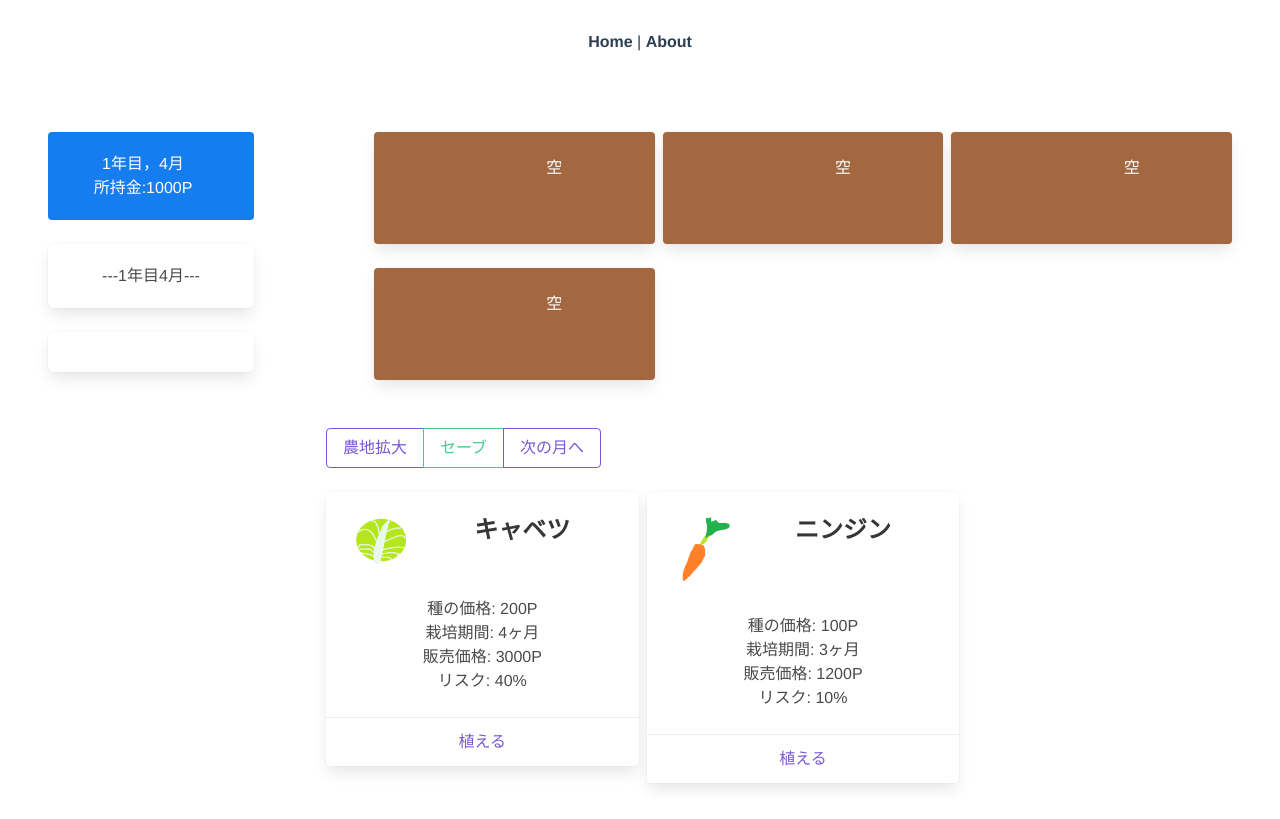
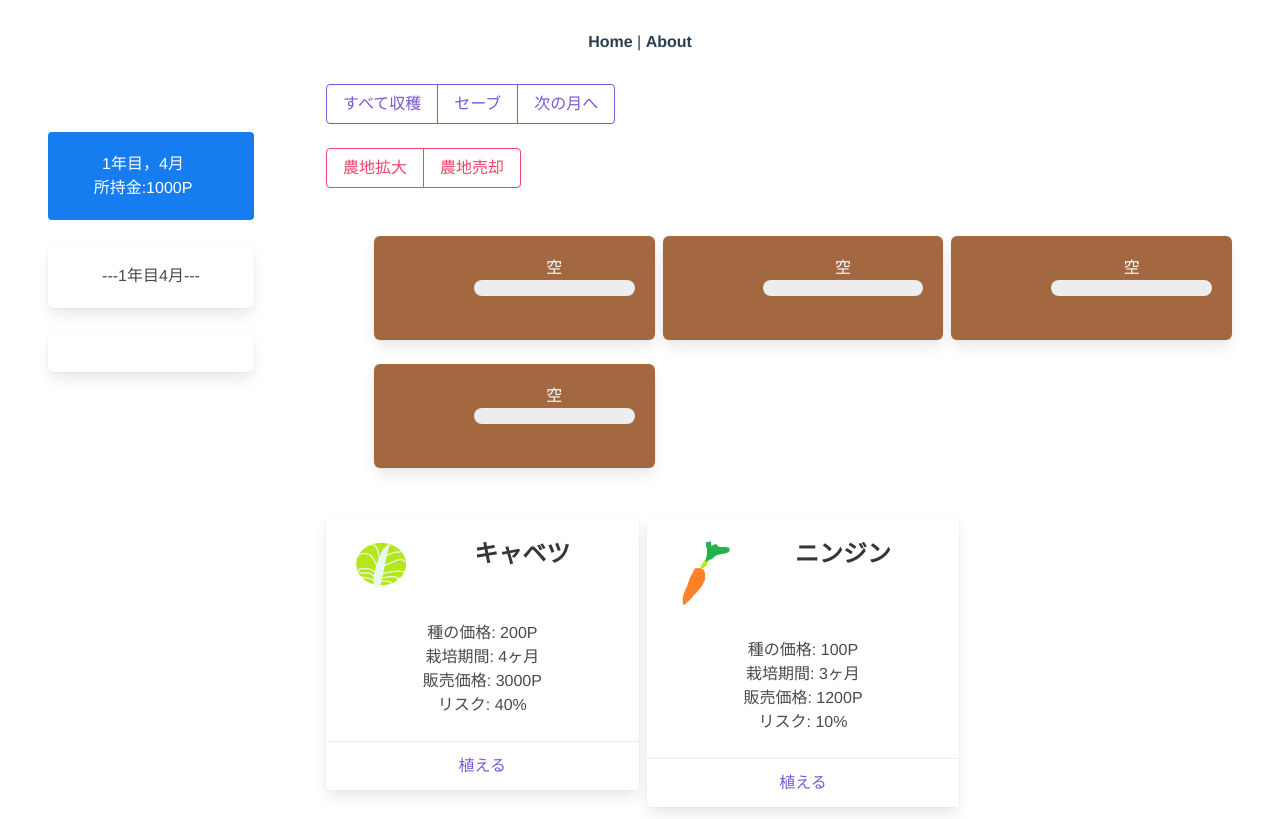
Before and after one commit to pb10001/economic-game, a Vue app in the folder frontend/: page /agriculture in a window 1280 px wide. Built offline with nearby package versions, Linux system fonts and the light colour scheme.

Commit message:
Implement selling land

```diff
--- a/frontend/src/annual-report.ts
+++ b/frontend/src/annual-report.ts
@@ -27,6 +27,10 @@ export default class AnnualReportModel {
         /* 粗利 */
         return this.revenue - this.totalCost();
     }
+    public profitability(): number {
+        /* 粗利率(小数第一位まで) */
+        return Math.round(1000 * this.netIncome() / this.revenue) / 10;
+    }
     public toString(): string {
         /* 文字列化 */
         return [
@@ -36,6 +40,7 @@ export default class AnnualReportModel {
             '売上: ' + this.revenue + 'P',
             '費用: ' + this.totalCost() + 'P',
             '粗利: ' + this.netIncome() + 'P',
+            '粗利率' + this.profitability() + '%',
         ].join('\n');
     }
 }
--- /dev/null
+++ b/frontend/src/components/Catalogue.vue
@@ -0,0 +1,48 @@
+<template>
+    <div class="columns is-multiline is-variable is-1">
+        <div class="column is-4" v-for="item in veges" :key="item.name" v-if="item.isSeedable(currentMonth)">
+            <div class="card">
+                <div class="card-content">
+                    <div class="media">
+                        <div class="media-left">
+                            <img :src="item.url" width="64">
+                        </div>
+                        <div class="media-content">
+                            <p class="title is-4">{{item.name}}</p>
+                        </div>
+                    </div>
+                    <p>種の価格: {{item.initPrice}}P</p>
+                    <p>栽培期間: {{item.span}}ヶ月</p>
+                    <p>販売価格: {{item.value}}P</p>
+                    <p>リスク: {{item.risk * 100}}%</p>
+                </div>
+                <div class="card-footer">
+                    <a @click="seed(item)" class="card-footer-item">植える</a>
+                </div>
+            </div>
+        </div>
+    </div>
+</template>
+<script lang="ts">
+import { Component, Vue } from 'vue-property-decorator';
+import Vegetable from '../vegetable';
+@Component({
+    computed: {
+        currentMonth() {
+            return this.$store.state.agriCulture.month;
+        },
+        veges() {
+            return this.$store.state.agriCulture.vegetables;
+        },
+    },
+    mounted() {
+    },
+    methods: {
+        seed(item: Vegetable) {
+            this.$store.commit('agriCulture/seed', item.copy());
+        },
+    },
+})
+export default class Catalogue extends Vue {
+}
+</script>
--- a/frontend/src/components/Control.vue
+++ b/frontend/src/components/Control.vue
@@ -1,32 +1,13 @@
 <template>
     <div>
         <div class="buttons has-addons">
-            <span @click="addField" class="button is-primary is-outlined">農地拡大</span>
-            <span class="button is-success is-outlined">セーブ</span>
+            <span @click="harvestAll" class="button is-primary is-outlined">すべて収穫</span>
+            <span class="button is-primary is-outlined">セーブ</span>
             <span @click="next" class="button is-primary is-outlined">次の月へ</span>
         </div>
-        <div class="columns is-multiline is-variable is-1">
-            <div class="column is-4" v-for="item in veges" :key="item.name" v-if="item.isSeedable(currentMonth)">
-                <div class="card">
-                    <div class="card-content">
-                        <div class="media">
-                            <div class="media-left">
-                                <img :src="item.url" width="64">
-                            </div>
-                            <div class="media-content">
-                                <p class="title is-4">{{item.name}}</p>
-                            </div>
-                        </div>
-                        <p>種の価格: {{item.initPrice}}P</p>
-                        <p>栽培期間: {{item.span}}ヶ月</p>
-                        <p>販売価格: {{item.value}}P</p>
-                        <p>リスク: {{item.risk * 100}}%</p>
-                    </div>
-                    <div class="card-footer">
-                        <a @click="seed(item)" class="card-footer-item">植える</a>
-                    </div>
-                </div>
-            </div>
+        <div class="buttons has-addons">
+            <span @click="addField" class="button is-danger is-outlined">農地拡大</span>
+            <span @click="sellField" class="button is-danger is-outlined">農地売却</span>
         </div>
     </div>
 </template>
@@ -35,12 +16,6 @@ import { Component, Vue } from 'vue-property-decorator';
 import Vegetable from '../vegetable';
 @Component({
     computed: {
-        currentMonth() {
-            return this.$store.state.agriCulture.month;
-        },
-        veges() {
-            return this.$store.state.agriCulture.vegetables;
-        }
     },
     mounted() {
     },
@@ -49,16 +24,25 @@ import Vegetable from '../vegetable';
             this.$store.commit('agriCulture/nextMonth');
         },
         seed(item: Vegetable) {
-            this.$store.commit("agriCulture/seed", item.copy());
+            this.$store.commit('agriCulture/seed', item.copy());
+        },
+        harvestAll() {
+            this.$store.commit('agriCulture/harvestAll');
         },
         addField() {
             this.$dialog.confirm({
-                message: "50000P消費します。続けますか？",
-                onConfirm: () => this.$store.commit("agriCulture/addField"),
+                message:'50000P消費します。続けますか？',
+                onConfirm: () => this.$store.commit('agriCulture/addField'),
+            })
+        },
+        sellField() {
+            this.$dialog.confirm({
+                message:'40000Pで農地を1つ手放します。続けますか？',
+                onConfirm: () => this.$store.commit('agriCulture/sellField'),
             })
         },
     },
 })
-export default class Control extends Vue{
+export default class Control extends Vue {
 }
 </script>
--- a/frontend/src/components/Fields.vue
+++ b/frontend/src/components/Fields.vue
@@ -1,10 +1,9 @@
 <template>
     <section class="section">
         <div>
-            <transition-group name="bl" class="columns is-multiline is-variable is-1">
+            <transition-group name="vl" class="columns is-multiline is-variable is-1">
                 <div class="column is-4" v-for="item in blocks" :key="item.id">
-                    <div class="card has-text-white">
-                        <div class="card-content earth">
+                    <div class="box earth has-text-white">
                         <div class="media">
                             <div class="media-left">
                                 <figure class="image is-64x64">
@@ -13,13 +12,10 @@
                             </div>
                             <div class="media-content">
                                 <p>{{item.vegetable.name}}</p>
-                                    <p v-if="item.vegetable.name !== '空'">{{item.vegetable.age}}ヶ月目</p>
+                                <progress class="progress is-info" :value="item.vegetable.age" :max="item.vegetable.span"></progress>
+                                <a class="button is-success" v-if="item.vegetable.isHarvestable" @click="harvest(item)">収穫</a>
                             </div>
                         </div>
-                        </div>
-                        <footer class="card-footer" v-if="item.vegetable.isHarvestable">
-                            <a class="card-footer-item" @click="harvest(item)">収穫</a>
-                        </footer>
                     </div>
                 </div>
             </transition-group>
@@ -44,19 +40,22 @@ import Vegetable from '../vegetable';
     }
 })
 export default class Fields extends Vue {
-    activated: boolean = false;
+    public activated: boolean = false;
 }
 </script>
 <style lang="scss" scoped>
-.card {
-    border-radius: 5px;
-}
-.bl-enter-active, .bl-leave-active {
+.vl-enter-active, .vl-leave-active {
   transition: all 1s;
 }
-.bl-enter, .bl-leave-to {
+.vl-enter, .vl-leave-to {
   opacity: 0;
-  transform: translateY(30px);
+  transform: translateY(100px);
+}
+.vl-leave-active {
+  position: absolute;
+}
+.vl-move {
+  transition: transform .5s;
 }
 .earth {
     background: #A36840;
--- a/frontend/src/field.ts
+++ b/frontend/src/field.ts
@@ -6,9 +6,9 @@ export default class FieldModel {
         this.id = id;
     }
     public get vegetable(): Vegetable {
-        return this._vegetable
+        return this._vegetable;
     }
     public set vegetable(value: Vegetable) {
-        this._vegetable = value
+        this._vegetable = value;
     }
 }
--- a/frontend/src/store.ts
+++ b/frontend/src/store.ts
@@ -6,7 +6,7 @@ import AnnualReportModel from './annual-report';
 
 Vue.use(Vuex);
 interface State {
-  fields: FieldModel[]
+  fields: FieldModel[];
 }
 const agriCulture = {
   // モジュールごとにmutationsなどを分割できる(同じ名前でも)
@@ -31,30 +31,38 @@ const agriCulture = {
       new FieldModel(2),
       new FieldModel(3),
       new FieldModel(4),
-    ]
+    ],
   },
   mutations: {
+    gain(state: any, price: number) {
+      state.money += price;
+      if (state.money >= 0) {
+        /* プラスに転じた場合 */
+        state.gameOver = false;
+      }
+    },
     consume(state: any, price: number) {
-      if(state.gameOver) return;
+      if (state.gameOver) { return; }
       state.money -= price;
-      if(state.money < 0) {
-        /* 破綻 */
-        state.log += '破綻\n';
+      if (state.money < 0) {
+        /* マイナス */
+        state.log += '所持金がマイナスになりました\n';
         state.gameOver = true;
       }
     },
     report(state: any) {
-      let report = state.report;
+      const report = state.report;
       report.cash = state.money;
       report.land = state.fields.length * 50000;
-      state.reportLog += '【' + state.year + '年目　年次レポート】\n';
+      state.reportLog += '【年次レポート　' + state.year + '年目】\n';
       state.reportLog += report.toString() + '\n';
     },
     nextMonth(state: any) {
-      if(state.gameOver) return;
-      let fields: FieldModel[]  = state.fields;
-      fields.forEach(f => {
-        if(!f.vegetable.isEmpty()) {
+      if (state.gameOver) { return; }
+      state.log = '';
+      const fields: FieldModel[]  = state.fields;
+      fields.forEach((f) => {
+        if (!f.vegetable.isEmpty()) {
           state.report.cultivationCost += 100; // 栽培費用
           agriCulture.mutations.consume(state, 100);
         }
@@ -71,10 +79,10 @@ const agriCulture = {
       state.log += '---' + state.year + '年目' + state.month + '月' + '---\n';
     },
     seed(state: any, vegetable: Vegetable) {
-      if(state.gameOver) return;
-      for(let i=0;i<state.fields.length;i++) {
-        let f = state.fields[i];
-        if(f.vegetable.name==='空') {
+      if (state.gameOver) { return; }
+      for (let i = 0; i < state.fields.length; i++) {
+        const f = state.fields[i];
+        if (f.vegetable.isEmpty()) {
           f.vegetable = vegetable;
           state.report.purchaseCost += f.vegetable.initPrice; // 費用
           agriCulture.mutations.consume(state, f.vegetable.initPrice);
@@ -84,27 +92,58 @@ const agriCulture = {
       }
     },
     harvest(state: any, field: FieldModel) {
-      if(state.gameOver) return;
-      let r = Math.random();
-      if(r < field.vegetable.risk) {
+      const r = Math.random();
+      if (r < field.vegetable.risk) {
         state.log += field.vegetable.name + 'の収穫に失敗した!\n';
       } else {
         state.log += field.vegetable.name + 'を収穫した!\n';
         state.report.revenue += field.vegetable.value; // 売り上げ
-        state.money += field.vegetable.value;
+        agriCulture.mutations.gain(state, field.vegetable.value);
       }
       field.vegetable = Vegetable.empty();
     },
+    harvestAll(state: any) {
+      const fields: FieldModel[] = state.fields;
+      fields.filter((f) => f.vegetable.isHarvestable)
+        .forEach((field) => {
+          const v = field.vegetable;
+          const r = Math.random();
+          if (r < v.risk) {
+            state.log += v.name + 'の収穫に失敗した!\n';
+          } else {
+            state.log += v.name + 'を収穫した!\n';
+            state.report.revenue += v.value; // 売り上げ
+            agriCulture.mutations.gain(state, v.value);
+          }
+          field.vegetable = Vegetable.empty();
+        });
+    },
     addField(state: any) {
-      if(state.gameOver) return;
-      let id = state.fields.length + 1;
+      if (state.gameOver) { return; }
+      const id = state.fields.length + 1;
       state.fields.push(new FieldModel(id));
       agriCulture.mutations.consume(state, 50000);
     },
+    sellField(state: any) {
+      let fields: FieldModel[] = state.fields;
+      if (state.fields.length === 0) {
+        return;
+      }
+      let field: FieldModel = fields[0];
+      for (const item of fields) {
+        if (item.vegetable.isEmpty()) {
+          field = item;
+          break;
+        }
+      }
+      state.fields = fields.filter((f: FieldModel) => f !== field);
+      agriCulture.mutations.gain(state, 40000);
+      state.report.landLoss += 10000;
+    },
   },
   getters: {
-    fields(state: any) {return state.fields;}
-  }
+    fields(state: any) {return state.fields; },
+  },
 };
 
 export default new Vuex.Store({
--- a/frontend/src/vegetable.ts
+++ b/frontend/src/vegetable.ts
@@ -1,13 +1,16 @@
 const EMPTY: string = '空';
 export default class Vegetable {
+    public static empty(): Vegetable {
+        return new Vegetable(EMPTY, [], 0, 0, 0, 0);
+    }
     public name: string;
     public seed: number[];
     public span: number;
-    public risk: number; //収穫に失敗する確率 0~1
+    public risk: number; // 収穫に失敗する確率 0~1
     public initPrice: number;
     public value: number;
     public url: string;
-    public age: number = 0; //植えられてからの時間
+    public age: number = 0; // 植えられてからの時間
     public isHarvestable: boolean = false;
     constructor(name: string, seed: number[], span: number, risk: number, initPrice: number, value: number, url?: string) {
         this.name = name;
@@ -18,24 +21,21 @@ export default class Vegetable {
         this.value = value;
         this.url = url || '';
     }
-    public static empty(): Vegetable {
-        return new Vegetable(EMPTY, [], 0, 0, 0, 0);
-    }
     public copy(): Vegetable {
         return new Vegetable(this.name, this.seed, this.span, this.risk, this.initPrice, this.value, this.url);
     }
     public isEmpty(): boolean {
-        return this.name === EMPTY
+        return this.name === EMPTY;
     }
     public isSeedable(month: number): boolean {
         return this.seed.includes(month);
     }
     public getAge() {
-        if(this.name === EMPTY) return;
-        if(this.age < this.span) {
+        if (this.name === EMPTY) { return; }
+        if (this.age < this.span) {
             this.age++;
         }
-        if(this.age >= this.span) {
+        if (this.age >= this.span) {
             this.isHarvestable = true;
         }
     }
--- a/frontend/src/views/Agriculture.vue
+++ b/frontend/src/views/Agriculture.vue
@@ -5,10 +5,11 @@
                 <Status />
             </div>
             <div id="field" class="column is-9">
-                <Fields />
                 <div id="controls">
                     <Control />
                 </div>
+                <Fields />
+                <Catalogue />
             </div>
         </div>
     </div>
@@ -18,13 +19,15 @@ import { Component, Vue } from 'vue-property-decorator';
 import Fields from '@/components/Fields.vue';
 import Control from '@/components/Control.vue';
 import Status from '@/components/Status.vue';
+import Catalogue from '@/components/Catalogue.vue';
 
 @Component({
     components: {
         Fields,
         Control,
-        Status
-    }
+        Status,
+        Catalogue,
+    },
 })
 export default class Agriculture extends Vue {
 }
```
Lines whose indentation alone changed are shown as unchanged.
